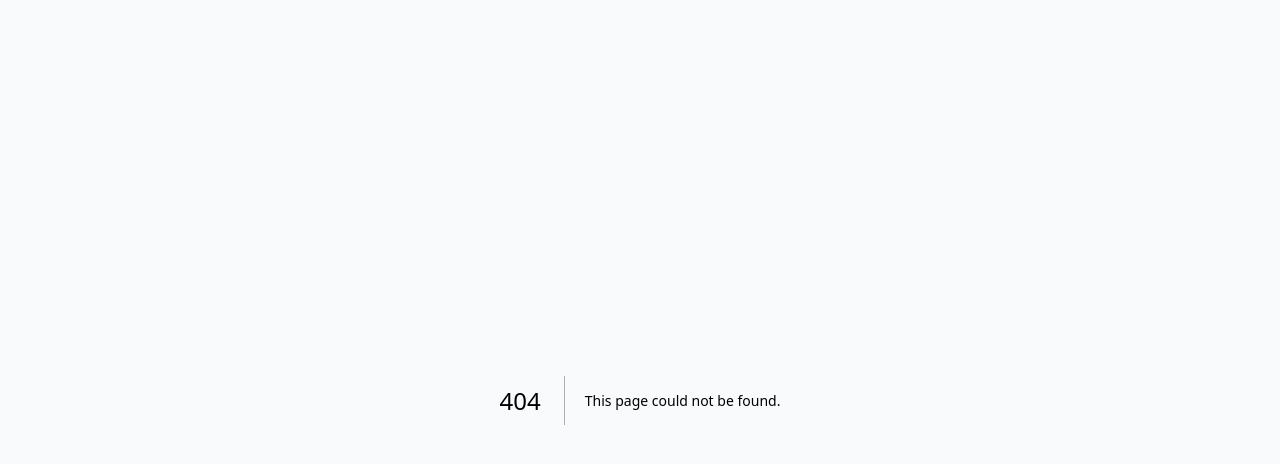
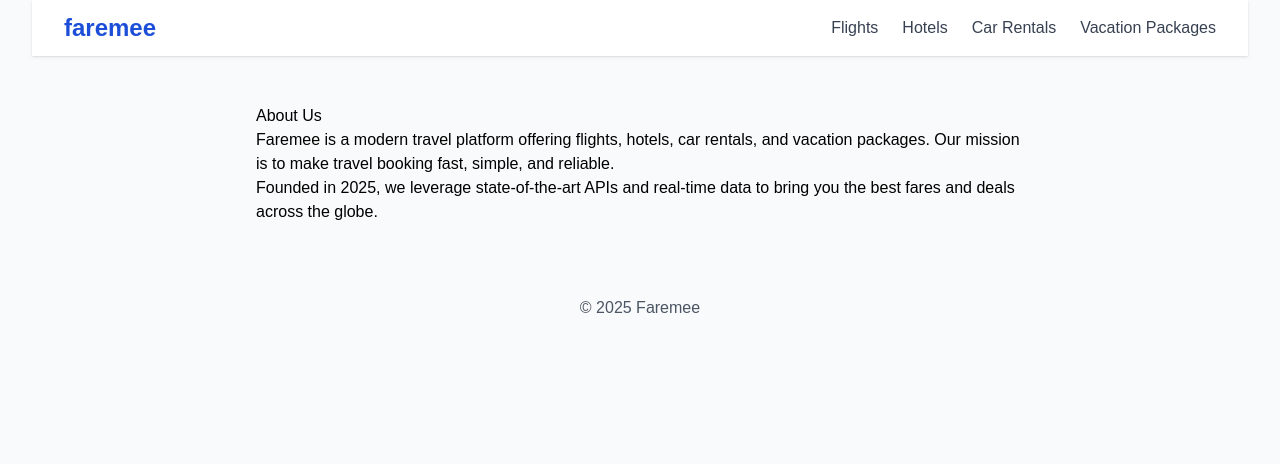
Before and after one commit to divyamttt/faremee-ui, a Next.js app: page /about in a window 1280 px wide. Before the commit this address had no page. Shown: the top 464 px of the page. Built offline with nearby package versions, Linux system fonts and the light colour scheme.

Commit message:
Create about.jsx

```diff
--- /dev/null
+++ b/pages/about.jsx
@@ -0,0 +1,21 @@
+import PageWrapper from "../components/PageWrapper";
+import Header from "../components/Header";
+import Footer from "../components/Footer";
+
+export default function About() {
+  return (
+    <PageWrapper>
+      <Header />
+      <main className="py-12 prose dark:prose-invert max-w-3xl mx-auto">
+        <h1>About Us</h1>
+        <p>
+          Faremee is a modern travel platform offering flights, hotels, car rentals, and vacation packages. Our mission is to make travel booking fast, simple, and reliable.
+        </p>
+        <p>
+          Founded in 2025, we leverage state-of-the-art APIs and real-time data to bring you the best fares and deals across the globe.
+        </p>
+      </main>
+      <Footer />
+    </PageWrapper>
+  );
+}
```
